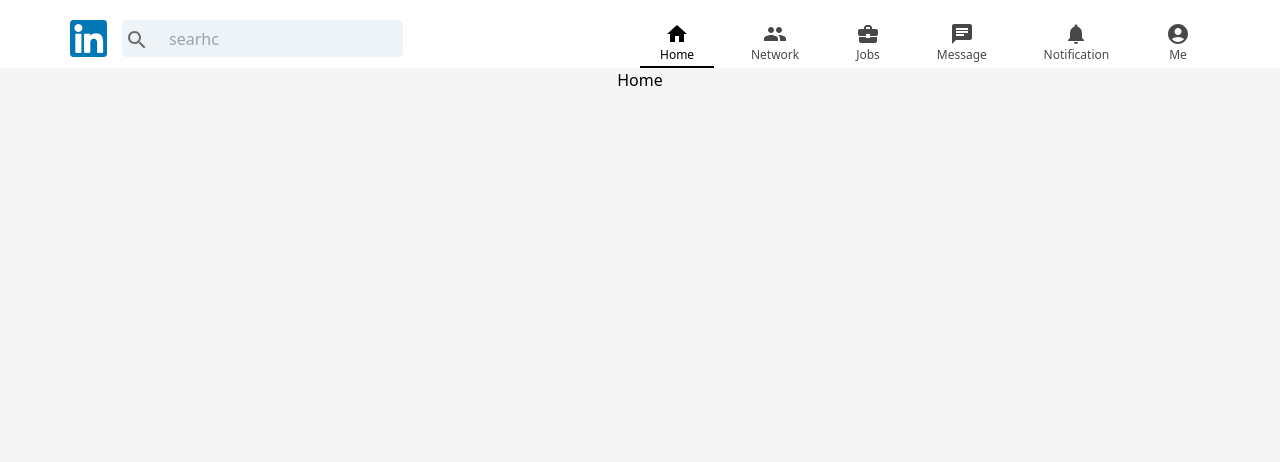
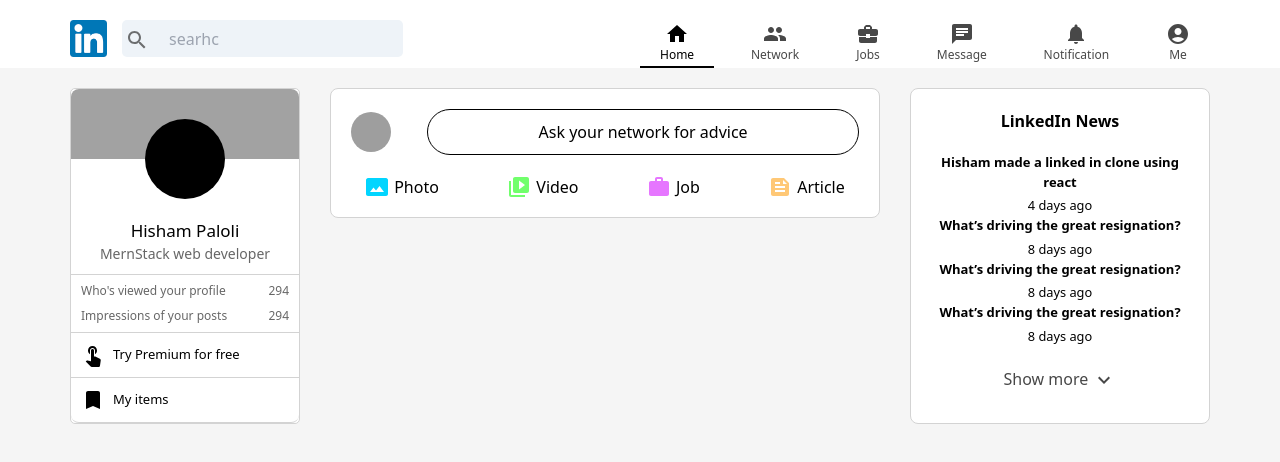
Before and after one commit to hishampaloli/LinkedIn-Clone, a React (Create React App) app: page /home in a window 1280 px wide. Shown: the top 462 px of the page. Built offline with nearby package versions, Linux system fonts and the light colour scheme; grey boxes are pictures that could not be loaded; the HTML template or start-up script is replaced by a standard one.

Commit message:
basic desing

```diff
--- a/src/components/Home/Home.css
+++ b/src/components/Home/Home.css
@@ -0,0 +1,189 @@
+.main {
+    display: flex;
+    flex-direction: column;
+    align-items: center;
+}
+.home {
+    display: flex;
+    padding: 20px 70px;
+    width: 100%;
+}
+.row1 {
+    display: flex;
+    width: 100%;
+}
+.left {
+    width: 230px;
+    min-width:230px;
+    background-color: white;
+    border-radius: 5px;
+    border: 1px solid lightgray;
+}
+
+.left-top {
+    height: 70px;
+    width: 100%;
+    background-color: rgb(162, 162, 162);
+
+}
+
+.prof {
+    width: 80px;
+    background-color: black;
+    transform: translatey(-50%);
+    height: 80px;
+    border-radius: 50%;
+}
+
+.left-body h1 {
+    font-weight: 500;
+    font-size: 17px;
+    margin-top: -20px;
+}
+.left-body p {
+    font-weight: 400;
+    color: rgba(0,0,0,0.6);
+    font-size: 14px;
+    padding-bottom: 10px;
+}
+
+.left-bottom {
+    border-top: 1px solid lightgray;
+    border-bottom: 1px solid lightgray;
+    width: 100%;
+    list-style: none;
+}
+
+.left-bottom p {
+    font-weight: 500;
+    font-size: 12px;
+    color: rgba(0,0,0,0.6);
+}
+
+.left-bottom li {
+    margin: 7px 10px;
+    white-space: nowrap;
+}
+
+.left-bottom-last {
+    width: 100%;
+    list-style: none;
+    font-size: 13px;
+}
+
+.left-bottom-last li {
+
+    padding: 10px;
+    border-bottom: 1px solid lightgray;
+}
+
+
+
+
+.middle {
+    width: 550px;
+    margin-left: 30px;
+    height: 130px;
+    background-color: rgb(255, 255, 255);
+    border: 1px solid lightgray;
+}
+
+.middle-top {
+    width: 100%;
+    padding: 20px;
+}
+
+.middle .logo img {
+    width: 40px;
+    height:40px;
+    border-radius: 50%;
+}
+
+.middle button {
+    width: 85%;
+    background-color: white;
+    padding: 10px;
+    border:  1px solid;
+    border-radius: 25px;
+}
+
+.right {
+    width: 380px;
+    min-width: 300px;
+    background-color: white;
+    border: 1px solid lightgray;
+    margin-left: 20px;
+}
+.right p{
+    font-size: 16px;
+    font-weight: 600;
+    padding: 20px;
+}
+
+.right li {
+    width: 100%;
+    padding: 0px 10px;
+}
+
+.right li:hover {
+    background-color: rgba(173, 173, 173, 0.461);
+}
+.right li p{
+    font-size: 13px;
+    padding: 0 10px;
+}
+.right li small {
+    padding: 0 10px;
+}
+
+.right h1 {
+    padding: 20px;
+    color: rgba(0, 0, 0, 0.721);
+}
+
+@media (max-width:1000px) {
+    .home {
+    padding: 20px 40px;
+    width: 80%;
+    display: flex;
+    flex-direction: column;
+    align-items: flex-start;
+    }
+    .middle {
+        width: 600px;
+    }
+    .right {
+        margin-left: 0;
+        margin-top: 20px;
+    }
+}
+
+@media (max-width:800px) {
+    .home {
+    padding: 20px 50px;
+    }
+    .row1 {
+        flex-direction: column;
+    }
+    .middle {
+        width: 100%;
+        margin-left: 0;
+        margin-top: 20px;
+    }
+
+    .right {
+        width: 100%;
+    }
+
+    .left {
+        width: 100%;
+    }
+}
+
+
+@media (max-width:500px) {
+    .home {
+
+    padding: 20px 30px;
+    }
+}
--- a/src/components/Home/Home.js
+++ b/src/components/Home/Home.js
@@ -1,10 +1,26 @@
-import React from 'react'
-import './Home.css'
+import React from "react";
+import "./Home.css";
+import LeftCardForHome from "../HomeCards/LeftCardForHome";
+import RightCardForHome from "../HomeCards/RightCardForHome";
+import PhotoSizeSelectActualIcon from "@mui/icons-material/PhotoSizeSelectActual";
+import VideoLibraryIcon from "@mui/icons-material/VideoLibrary";
+import WorkIcon from "@mui/icons-material/Work";
+import FeedIcon from "@mui/icons-material/Feed";
+import MiddleCardForHome from "../HomeCards/MiddleCardForHome";
 
 function Home() {
   return (
-    <div>Home</div>
-  )
+    <div className="main">
+      <div className="home flex justify-around">
+        <div className="row1">
+          <LeftCardForHome />
+
+          <MiddleCardForHome />
+        </div>
+        <RightCardForHome />
+      </div>
+    </div>
+  );
 }
 
-export default Home
+export default Home;
--- /dev/null
+++ b/src/components/HomeCards/LeftCardForHome.js
@@ -0,0 +1,38 @@
+import React from "react";
+import BookmarkIcon from "@mui/icons-material/Bookmark";
+import TouchAppIcon from "@mui/icons-material/TouchApp";
+
+function LeftCardForHome() {
+  return (
+    <div className="left flex flex-col items-center relative ">
+      <div className="left-top rounded-t-lg"></div>
+
+      <div className="left-body flex flex-col items-center">
+        <div className="prof"></div>
+        <h1 className="text-base">Hisham Paloli</h1>
+        <p>MernStack web developer</p>
+      </div>
+
+      <div className="left-bottom">
+        <li className=" flex flex-row  justify-between">
+          <p>Who's viewed your profile</p> <p>294</p>
+        </li>
+
+        <li className=" flex flex-row  justify-between">
+          <p>Impressions of your posts</p> <p>294</p>
+        </li>
+      </div>
+
+      <div className="left-bottom-last ">
+        <li className=" flex flex-row items-center  justify-start">
+          <TouchAppIcon className="mr-2" /> Try Premium for free
+        </li>
+        <li className=" flex flex-row items-center  justify-start rounded-b-lg">
+          <BookmarkIcon className="mr-2" /> My items
+        </li>
+      </div>
+    </div>
+  );
+}
+
+export default LeftCardForHome;
--- /dev/null
+++ b/src/components/HomeCards/MiddleCardForHome.js
@@ -0,0 +1,50 @@
+import React from "react";
+import PhotoSizeSelectActualIcon from "@mui/icons-material/PhotoSizeSelectActual";
+import VideoLibraryIcon from "@mui/icons-material/VideoLibrary";
+import WorkIcon from "@mui/icons-material/Work";
+import FeedIcon from "@mui/icons-material/Feed";
+
+function MiddleCardForHome() {
+  return (
+    <div className="middle flex flex-col items-center rounded-lg">
+      <div className="middle-top flex items-center justify-between">
+        <div className="logo">
+          <img
+            src="https://media-exp2.licdn.com/dms/image/C5603AQH9Fjs8i_oRuQ/profile-displayphoto-shrink_100_100/0/1643992170235?e=1661385600&v=beta&t=nsW4uIU-VeKsdTh6fCc0Mx0OwEAXgWG9xvA70iaeFkI"
+            alt=""
+          />
+        </div>
+
+        <button>Ask your network for advice</button>
+      </div>
+      <div className="middle-bottom w-full list-none flex items-center justify-around">
+        <li className="flex items-center">
+          <PhotoSizeSelectActualIcon
+            style={{ color: "rgb(1, 213, 255)", marginRight: "5px" }}
+          />{" "}
+          Photo
+        </li>
+        <li className="flex items-center">
+          <VideoLibraryIcon
+            style={{ color: "rgba(79, 255, 73, 0.808)", marginRight: "5px" }}
+          />
+          Video
+        </li>
+        <li className="flex items-center">
+          <WorkIcon
+            style={{ color: " rgba(224, 85, 255, 0.808)", marginRight: "5px" }}
+          />
+          Job
+        </li>
+        <li className="flex items-center">
+          <FeedIcon
+            style={{ color: "  rgba(255, 187, 85, 0.808)", marginRight: "5px" }}
+          />
+          Article
+        </li>
+      </div>
+    </div>
+  );
+}
+
+export default MiddleCardForHome;
--- /dev/null
+++ b/src/components/HomeCards/RightCardForHome.js
@@ -0,0 +1,33 @@
+import React from "react";
+import KeyboardArrowDownIcon from "@mui/icons-material/KeyboardArrowDown";
+
+function RightCardForHome() {
+  return (
+    <div className="right  rounded-lg">
+      <p>LinkedIn News</p>
+      <ul>
+        <li>
+          <p>Hisham made a linked in clone using react</p>{" "}
+          <small>4 days ago</small>
+        </li>
+        <li>
+          <p>What’s driving the great resignation?</p>
+          <small>8 days ago</small>
+        </li>
+        <li>
+          <p>What’s driving the great resignation?</p>
+          <small>8 days ago</small>
+        </li>
+        <li>
+          <p>What’s driving the great resignation?</p>
+          <small>8 days ago</small>
+        </li>
+      </ul>
+      <h1>
+        Show more <KeyboardArrowDownIcon />
+      </h1>
+    </div>
+  );
+}
+
+export default RightCardForHome;
--- a/src/index.css
+++ b/src/index.css
@@ -16,13 +16,3 @@
 body::-webkit-scrollbar {
   display: none;
 }
-
-h1,h2,h3,h4,h5,h6,span,p,li,div,strong,nav,header,a,i,img,label {
-  padding: 0;
-  margin: 0;
-  outline: none;
-  vertical-align: baseline;
-  border: none;
-  background: transparent;
-  font-size: 100%;
-}
```
